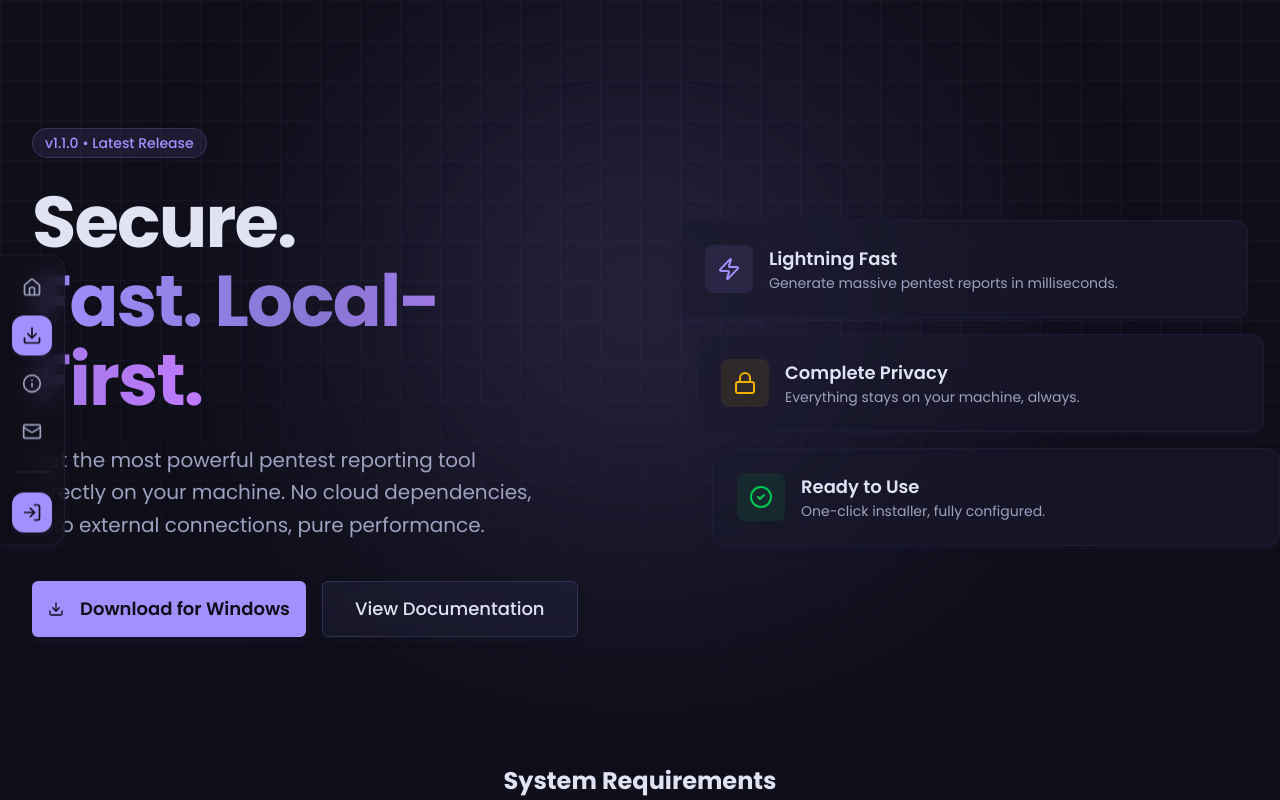
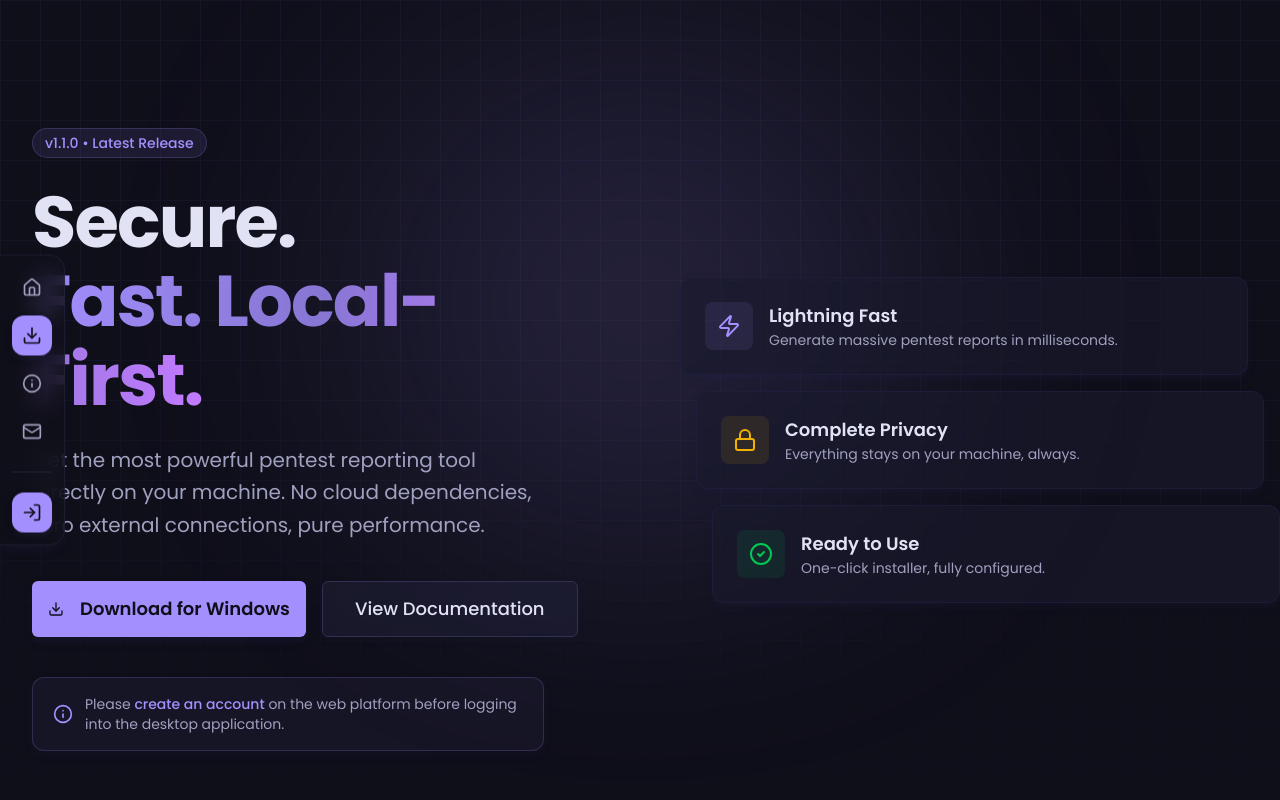
Before and after one commit to udaypali/PentaSec, a Next.js app in the folder web/: page /download in a window 1280 px wide. Shown: the top 800 px of the page. Built offline with nearby package versions, Linux system fonts and the light colour scheme; no server answers; a web font is replaced by a local one.

Commit message:
add note on the download page

```diff
--- a/web/src/app/download/page.tsx
+++ b/web/src/app/download/page.tsx
@@ -22,7 +22,8 @@ import {
     CheckCircle2,
     ArrowRight,
     FileText,
-    Terminal
+    Terminal,
+    Info
 } from "lucide-react"
 
 export default function DownloadPage() {
@@ -70,6 +71,10 @@ export default function DownloadPage() {
                                     View Documentation
                                 </a>
                             </Button>
+                        </div>
+                        <div className="flex items-center gap-3 text-sm text-muted-foreground bg-primary/5 border border-primary/20 px-5 py-4 rounded-xl mt-4 w-full max-w-lg shadow-sm">
+                            <Info className="w-5 h-5 text-primary shrink-0" />
+                            <p>Please <a href="/signup" className="text-primary hover:underline font-medium">create an account</a> on the web platform before logging into the desktop application.</p>
                         </div>
                     </div>
 
@@ -242,6 +247,10 @@ export default function DownloadPage() {
                             </a>
                         </Button>
                     </div>
+                    <div className="flex items-center gap-3 text-sm text-muted-foreground bg-primary/5 border border-primary/20 px-5 py-4 rounded-xl max-w-lg shadow-sm mt-4 text-left">
+                        <Info className="w-5 h-5 text-primary shrink-0" />
+                        <p>Please <a href="/signup" className="text-primary hover:underline font-medium">create an account</a> on the web platform before logging into the desktop application.</p>
+                    </div>
 
                 </section>
 
```
